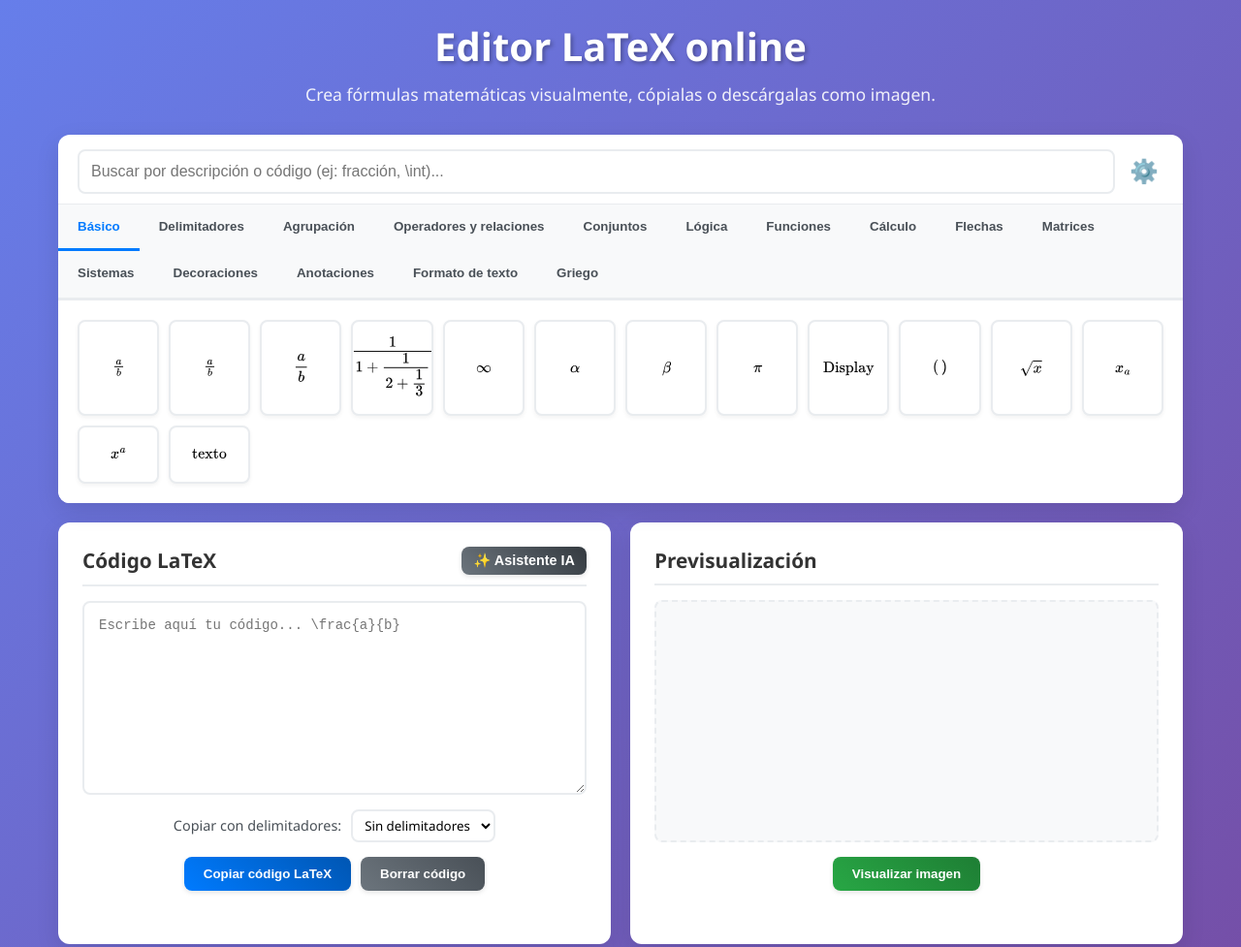
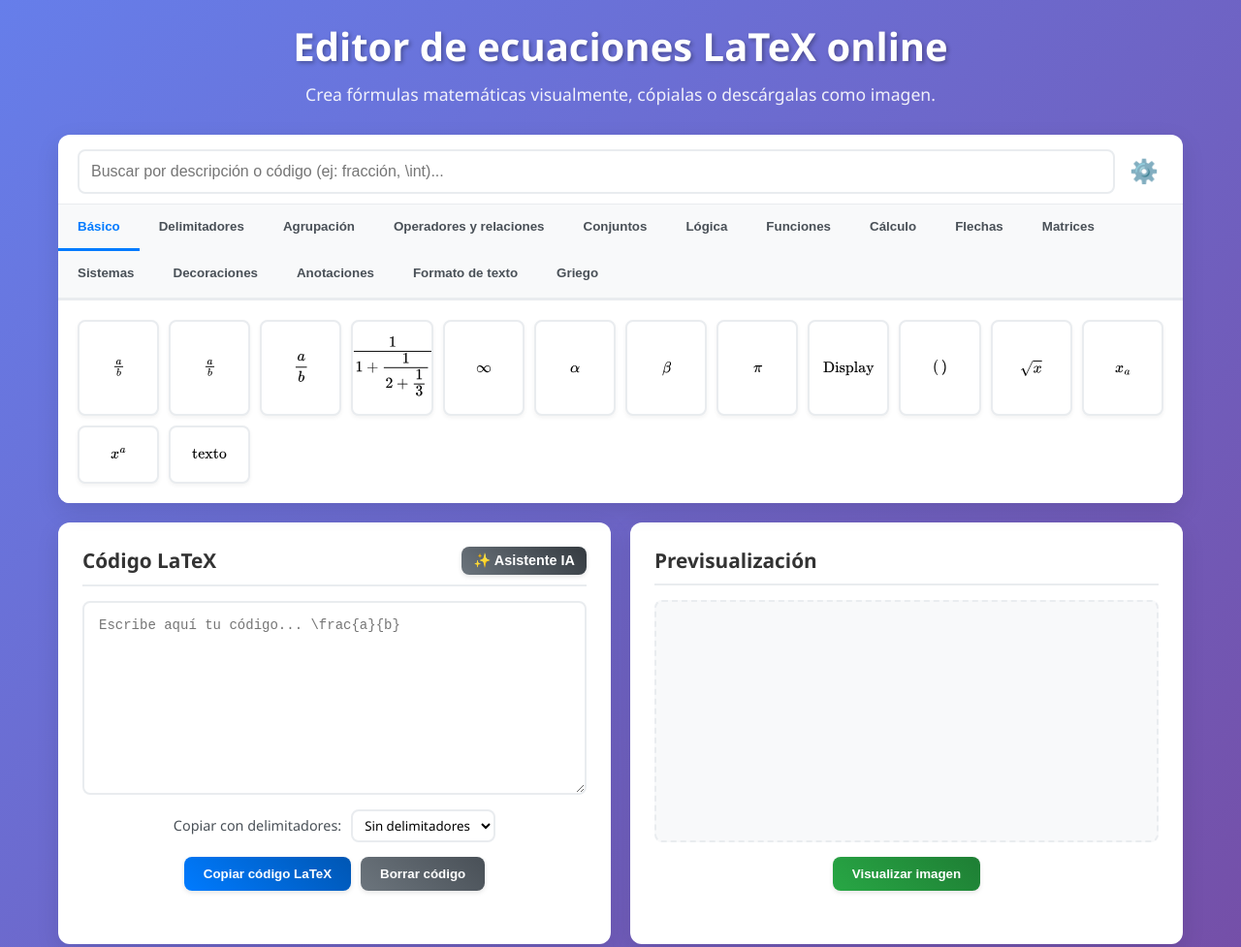
Before and after one commit to jjdeharo/editor_latex, a plain HTML site: page index.html in a window 1280 px wide. Shown: the top 977 px of the page at 97% size. Drawn offline with nearby package versions, Linux system fonts and the light colour scheme.

Commit message:
Update index.html

```diff
--- a/index.html
+++ b/index.html
@@ -4,7 +4,7 @@
 <head>
 <meta charset="utf-8"/>
 <meta content="width=device-width, initial-scale=1.0" name="viewport"/>
-<title>Editor LaTeX online</title>
+<title>Editor de ecuaciones LaTeX online</title>
 <script>
         window.MathJax = {
             loader: {load: ['[tex]/color']},
@@ -195,7 +195,7 @@
 <body>
 <div class="container">
 <header class="header">
-<h1>Editor LaTeX online</h1>
+<h1>Editor de ecuaciones LaTeX online</h1>
 <p>Crea fórmulas matemáticas visualmente, cópialas o descárgalas como imagen.</p>
 </header>
 <div class="tabs-section" id="tabs-section">
```
